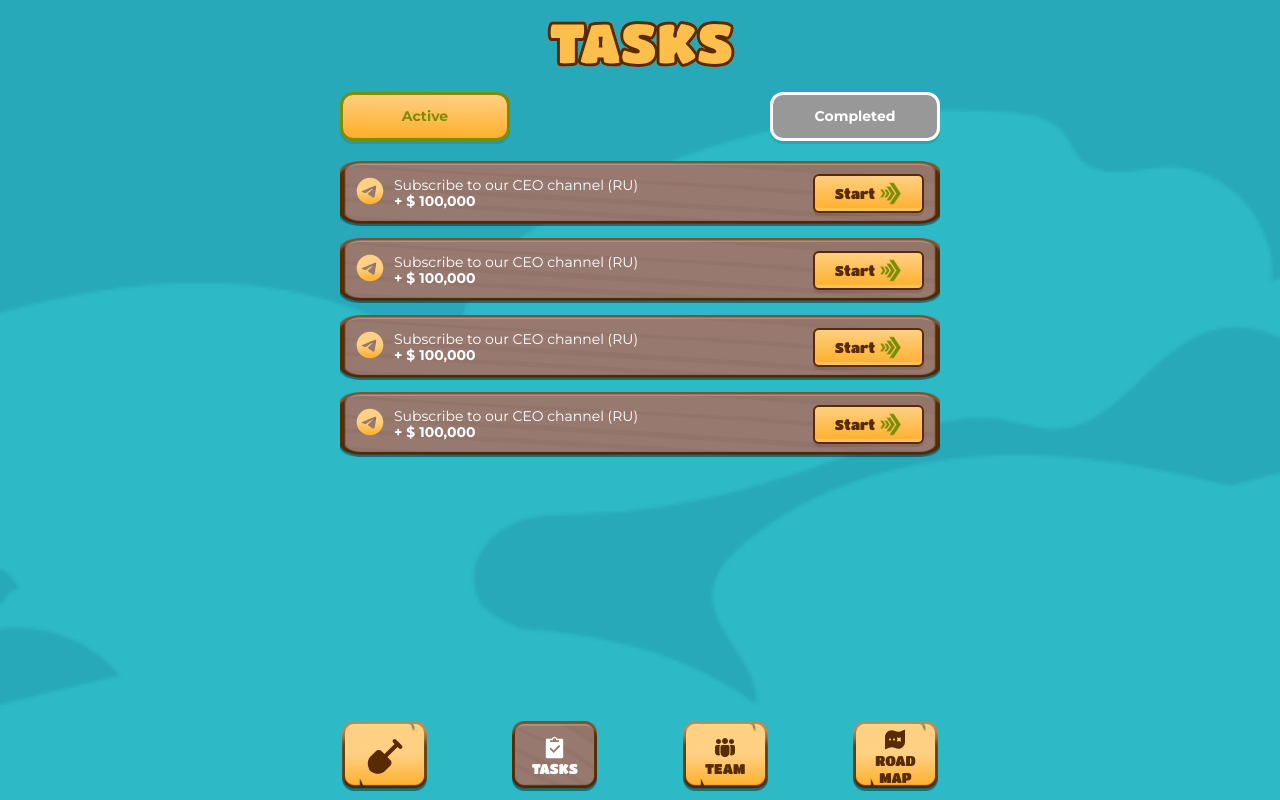
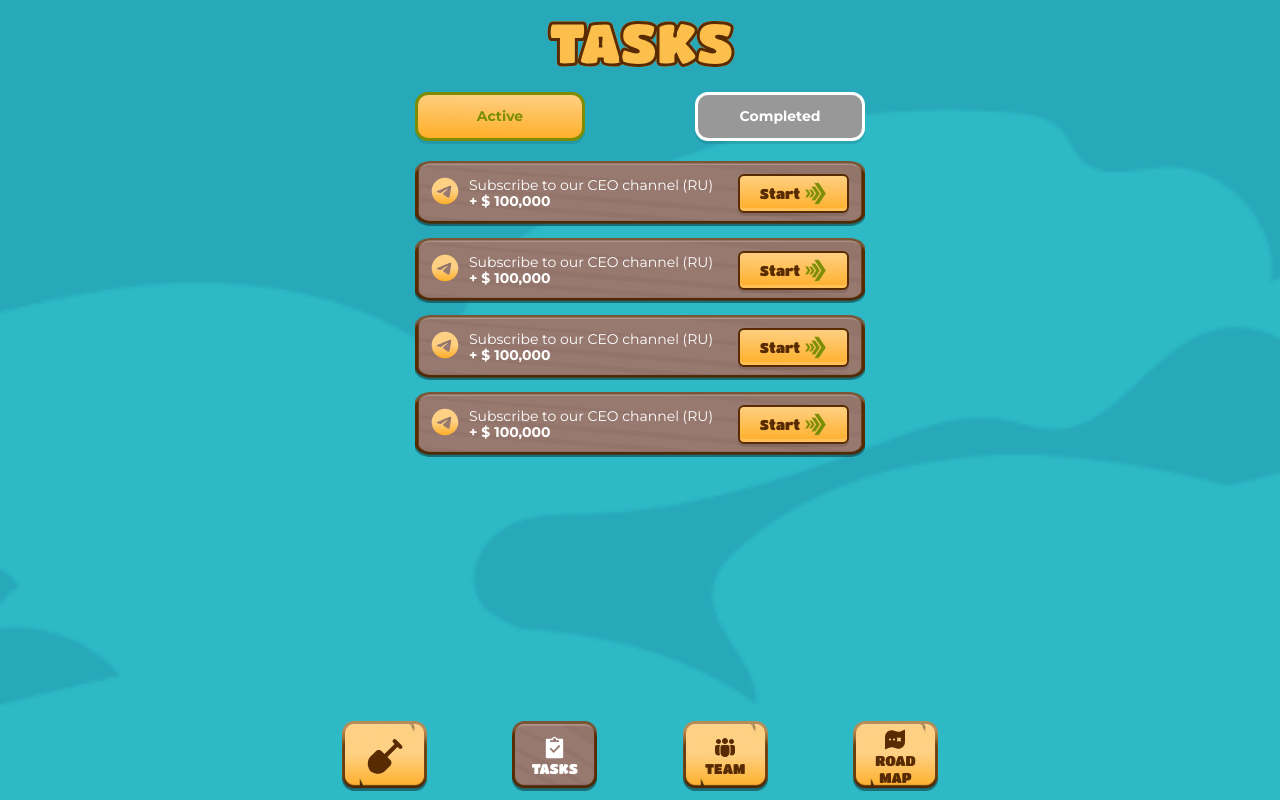
Before and after one commit to Scandal-MyZiK/klondike, a React (Create React App) app: page /tasks in a window 1280 px wide. Built offline with nearby package versions, Linux system fonts and the light colour scheme.

Commit message:
change tabs

```diff
--- a/src/components/HistoryTabs/style.css
+++ b/src/components/HistoryTabs/style.css
@@ -1,4 +1,6 @@
 .history-tabs {
+  max-width: 450px;
+  margin: 0 auto;
 }
 
 .history-tabs__btns {
```
